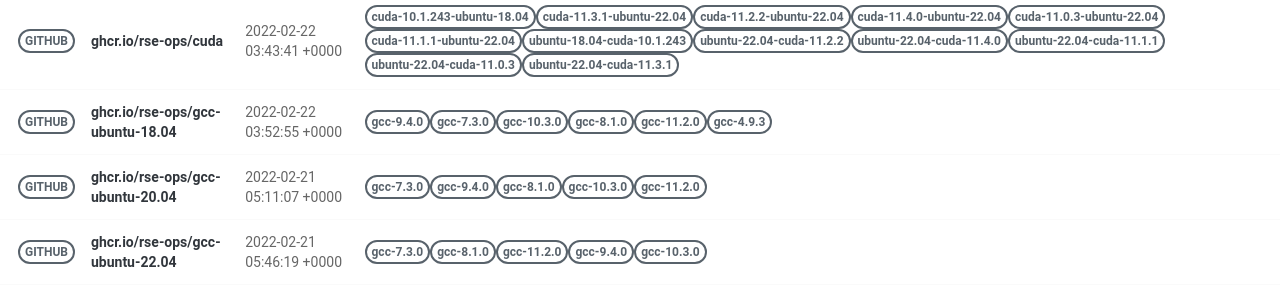
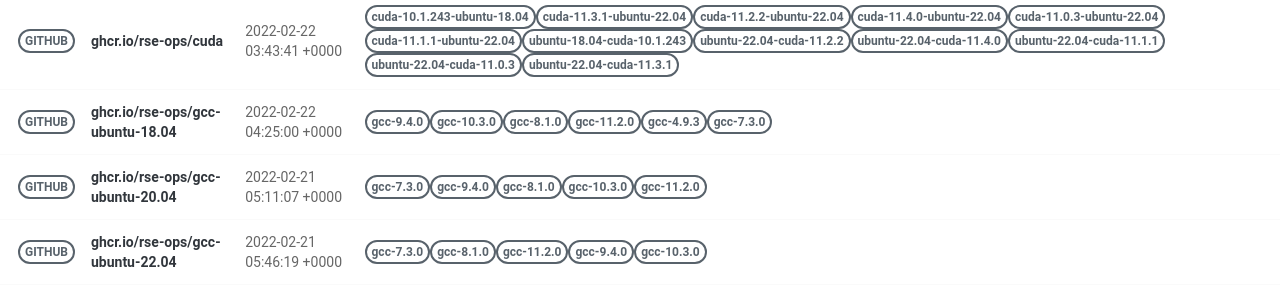
Before and after one commit to rse-ops/docker-images, a Jekyll site: the page built from pages/index.md, in a window 1280 px wide. Shown: the part 502-801 px from the top of the page. Built offline with Jekyll 4.4.1, drawn with Linux system fonts in a browser that asks for light colours; nearby versions of some CDN libraries.

Commit message:
Automated push to update library 2022-02-22

```diff
--- a/_library/ghcr.io-rse-ops-gcc-ubuntu-18.04.md
+++ b/_library/ghcr.io-rse-ops-gcc-ubuntu-18.04.md
@@ -1,7 +1,7 @@
 ---
 layout: container
 name: ghcr.io/rse-ops/gcc-ubuntu-18.04
-updated_at: 2022-02-22 03:52:55.042364
+updated_at: 2022-02-22 04:25:00.494980
 
 
 container_url: https://github.com/orgs/rse-ops/packages/container/package/gcc-ubuntu-18.04
```
Also changed, not shown: other parts of _library/ghcr.io-rse-ops-gcc-ubuntu-18.04.md (+3 -3 lines).
